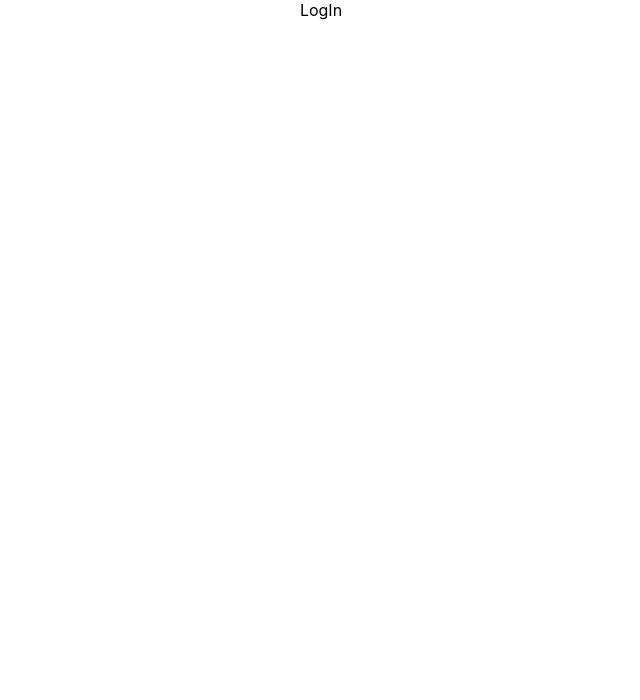
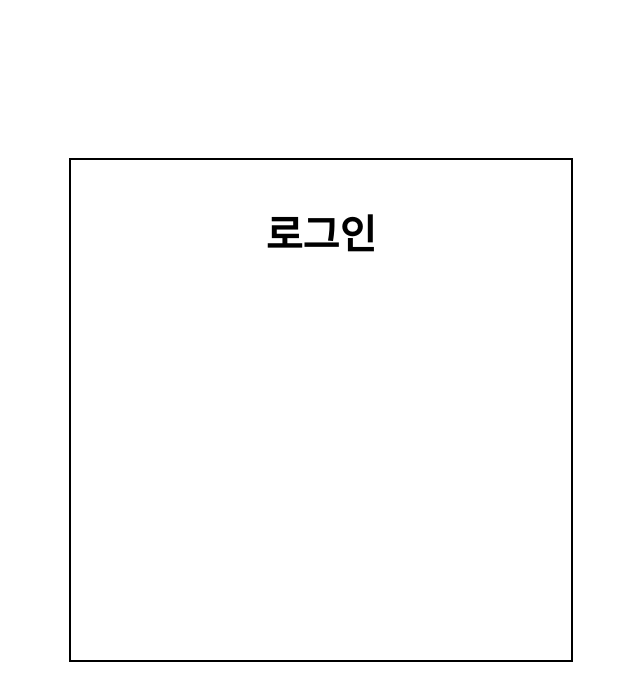
Before and after one commit to blueStragglr/wanted-pre-onboarding-10-FE-quest, a React (Create React App) app in the folder pre-mission/: page /login in a window 1280 px wide. Shown: the top 700 px of the page, without its empty margins (319-959 px from the left). Built offline with nearby package versions, Linux system fonts and the light colour scheme.

Commit message:
Feat: 로그인 페이지및 기능  구현중

```diff
--- a/pre-mission/package.json
+++ b/pre-mission/package.json
@@ -6,6 +6,7 @@
     "@testing-library/jest-dom": "^5.17.0",
     "@testing-library/react": "^13.4.0",
     "@testing-library/user-event": "^13.5.0",
+    "axios": "^1.5.0",
     "react": "^18.2.0",
     "react-dom": "^18.2.0",
     "react-router": "^6.16.0",
--- /dev/null
+++ b/pre-mission/src/components/SignIn.jsx
@@ -0,0 +1,34 @@
+import React, { useState } from 'react';
+import {Container, Form, SignInTitle, Input} from './signIn-styled';
+
+const SignIn = () => {
+    const [formData, setFormData] = useState({
+        email: '',
+        password: '',
+    });
+
+    const handleInput = (e) => {
+        const { name, value } = e.target;
+        setFormData({
+            ...formData,
+            [name]: value,
+        })
+    }
+
+    const handleLogIn = (e) => {
+        e.preventDefault();
+
+    }
+
+    return (
+        <div>
+            <Container>
+                <Form>
+                    <SignInTitle>로그인</SignInTitle>
+                </Form>
+            </Container>
+        </div>
+    )
+}
+
+export default SignIn;
--- /dev/null
+++ b/pre-mission/src/components/signIn-styled.jsx
@@ -0,0 +1,106 @@
+import styled from 'styled-components';
+
+export const Container = styled.div`
+    display: flex;
+    justify-content: center;
+    align-items: center;
+    flex-direction: column;
+    width: 50dvw;
+    min-height: 100dvh;
+    margin-top: 10px;
+    position: relative;
+`;
+
+export const Form = styled.form`
+    display: flex;
+    flex-direction: column;
+    align-items: center;
+    border: 2px solid;
+    width: 500px;
+    height: 500px;
+    position: relative;
+    top: 50%;
+    left: 50%;
+`;
+
+export const SignInTitle = styled.h2`
+    font-size: 40px;
+    font-family: 'Roboto Flex', sans-serif;
+    font-weight: bold;
+    position: relative;
+    top: 2%;
+`;
+
+export const InputWrapper = styled.div`
+    display: flex;
+    flex-direction: column;
+    flex-wrap: wrap;
+`;
+
+export const InputTitle = styled.h2`
+    display: block;
+    font-family: 'Roboto Flex', sans-serif;
+    text-align: left;
+    position: relative;
+    left: -15%;
+    top: 15%;
+    width: 100px;
+`;
+
+export const Input = styled.input`
+    padding: 10px;
+    margin-top: 5px;
+    border: 0;
+    border-bottom: 1px solid;
+    width: 300px;
+    font-size: 15px;
+    position: relative;
+    left: 20%;
+    bottom: 10%;
+`;
+
+export const Button = styled.button`
+    padding: 10px;
+    width: 300px;
+    height: 50px;
+    position: relative;
+    top: 80px;
+    background-color: #48961E;
+    color: #01161E;
+    font-size: 20px;
+    font-weight: bold;
+    border: none;
+    border-radius: 4px;
+    cursor: pointer;
+
+    &:hover {
+        background-color: #124559;
+    }
+
+    &:active{
+        background-color: #59679E;
+        color: #eeeeee;
+    }
+`;
+
+export const ConsoleButton = styled.button`
+    padding: 10px;
+    width: 300px;
+    height: 50px;
+    position: relative;
+    color: #01161E;
+    font-size: 20px;
+    font-weight: bold;
+    border: none;
+    border-radius: 4px;
+    cursor: pointer;
+
+    &:hover {
+        background-color: #124559;
+    }
+
+    &:active{
+        background-color: #59679E;
+        color: #eeeeee;
+    }
+`
--- a/pre-mission/src/pages/LogIn.js
+++ b/pre-mission/src/pages/LogIn.jsx
@@ -1,4 +1,5 @@
 import React from 'react';
+import SignIn from '../components/SignIn';
 import { Link } from 'react-router-dom';
 
 const LogIn = () => {
@@ -7,7 +8,7 @@ const LogIn = () => {
         <>
             <div>
                 <Link to='/'></Link>
-                LogIn
+                <SignIn />
             </div>
         </>
     )
```
Also changed, not shown: pre-mission/src/pages/Home.jsx (renamed from pre-mission/src/pages/Home.js), 1 other file (tests, documents, lock files or other folders).
